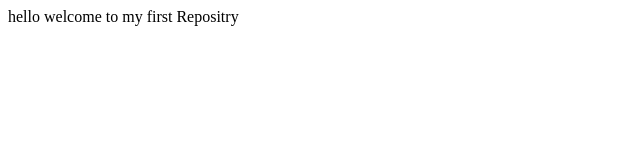
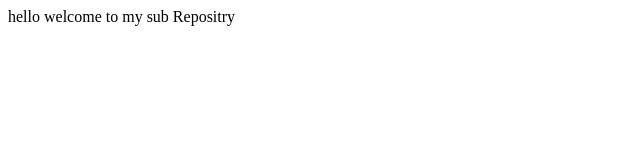
Before and after one commit to shamthecodes/jsforreact, a plain HTML site: page index.html in a window 1280 px wide. Shown: the full height of the page, 0-640 px from the left. Drawn offline with Linux system fonts and the light colour scheme.

Commit message:
first sub comit

```diff
--- a/index.html
+++ b/index.html
@@ -6,6 +6,6 @@
     <title>Document</title>
 </head>
 <body>
-   hello welcome  to my first Repositry
+   hello welcome  to my sub Repositry
 </body>
 </html>
```
